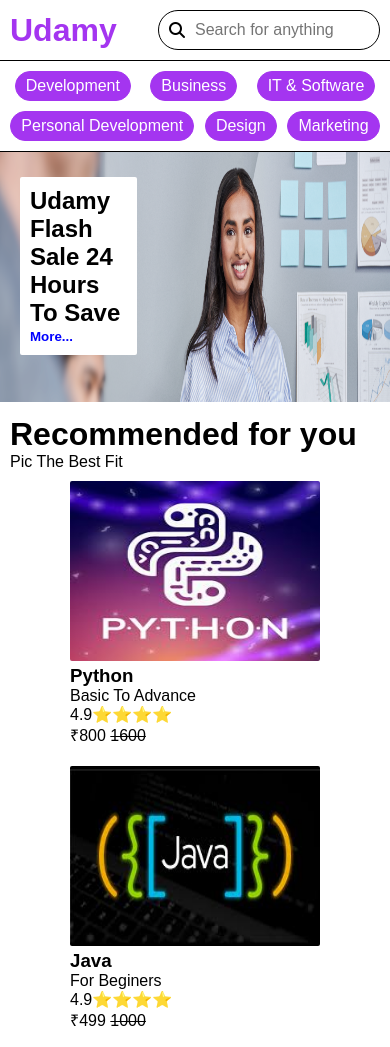
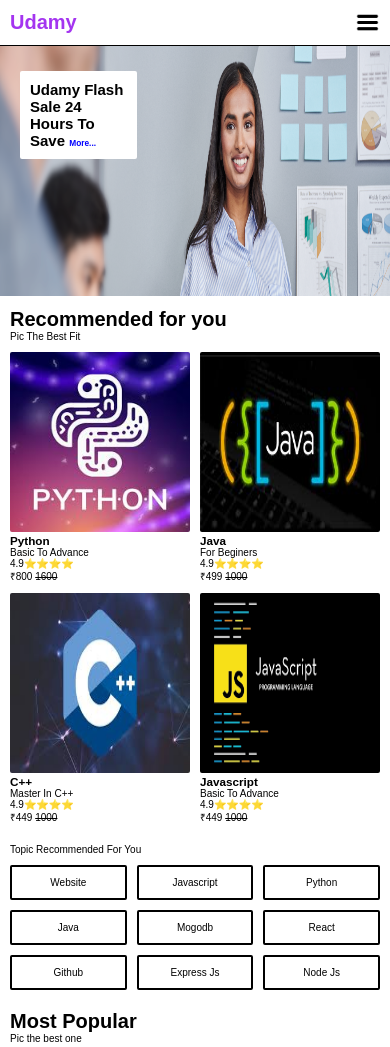
Before and after one commit to pasupathi07777/udamy-clone, a plain HTML site: page index.html in a window 390 px wide. Shown: the top 1047 px of the page. Drawn offline with Linux system fonts and the light colour scheme; a web font is replaced by a local one.

Commit message:
give resposible didign

```diff
--- a/index.html
+++ b/index.html
@@ -38,6 +38,9 @@
             <i class="fa-solid fa-cart-shopping"></i>
             <i class="fa-solid fa-bell"></i>
             <i class="fa-solid fa-user"></i>
+        </div>
+        <div class="navbar__s4">
+            <img src="./img/burger-bar.png" alt="" srcset="">
         </div>
     </div>
     <!-- catagary -->
--- a/style.css
+++ b/style.css
@@ -48,10 +48,12 @@ body {
     height: 100%;
     font-size: 16px;
 
+
 }
 
 .navbar__s2 input:focus {
     outline: none;
+    display: none;
 
 }
 
@@ -60,6 +62,16 @@ body {
     gap: 10px;
     align-items: center;
     cursor: pointer;
+}
+.navbar__s4{
+    width:25px ;
+    height: 25px;
+    display: none;
+    cursor: pointer;
+}
+.navbar__s4 img{
+    width: 100%;
+    height: 100%;
 }
 
 .my-learning {
@@ -169,6 +181,8 @@ body {
     display: block;
 
 
+
+
 }
 .sale-image__offer:hover .sale-image__offer__more-btn {
     display: none;
@@ -192,29 +206,6 @@ body {
 
 }
 
-/* @keyframes flip {
-    0% {
-        opacity: 0;
-        transform: rotatey(0deg);
-    }
-
-    100% {
-        opacity: 1;
-        transform: rotatey(180deg);
-    }
-
-}
-@keyframes clip {
-    0% {
-        transform: rotatey(0deg);
-    }
-
-    100% {
-        transform: rotatey(180deg);
-        opacity: 1;
-    }
-
-} */
 
 
 
@@ -231,18 +222,21 @@ body {
 .recommended__container {
     margin-top: 10px;
     display: flex;
+
     flex-wrap: wrap;
-    justify-content: space-between;
-    gap: 20px;
+    /* justify-content: space-between; */
+    gap: 10px;
 
 }
 
 .cource-cart {
-    width: 250px;
-    /* height: 200px; */
+    flex-basis: 20%;
+    height: fit-content;
+
     text-transform: capitalize;
     transition: 0.2s;
     cursor: pointer;
+    flex-grow: 1;
 
 }
 
@@ -300,7 +294,7 @@ body {
     display: flex;
     justify-content: space-between;
     flex-wrap: wrap;
-    gap: 20px;
+    gap: 10px;
 }
 
 .footer {
@@ -339,10 +333,22 @@ body {
     .navbar__s3 {
         display: none;
     }
+    .navbar__s2{
+        display: flex;
+    }
+    .categories{
+        display: none;
+    }
+
 
 }
 
-@media (max-width:518px) {
+
+@media (max-width:576px) {
+    body{
+        font-size: 10px;
+
+    }
     .recommended__container {
         justify-content: center;
     }
@@ -350,5 +356,22 @@ body {
     .popular__container {
         justify-content: center;
     }
+    .cource-cart{
+        flex-basis: 40%;
+    }
+    .navbar__s3 {
+        display: none;
+    }
+
+    .navbar__s4{
+        display: block;
+    }
+    .navbar__s2{
+        display: none;
+    }
+    .categories{
+        display: none;
+    }
+
 
 }
```
Also changed, not shown: img/burger-bar.png (added).
